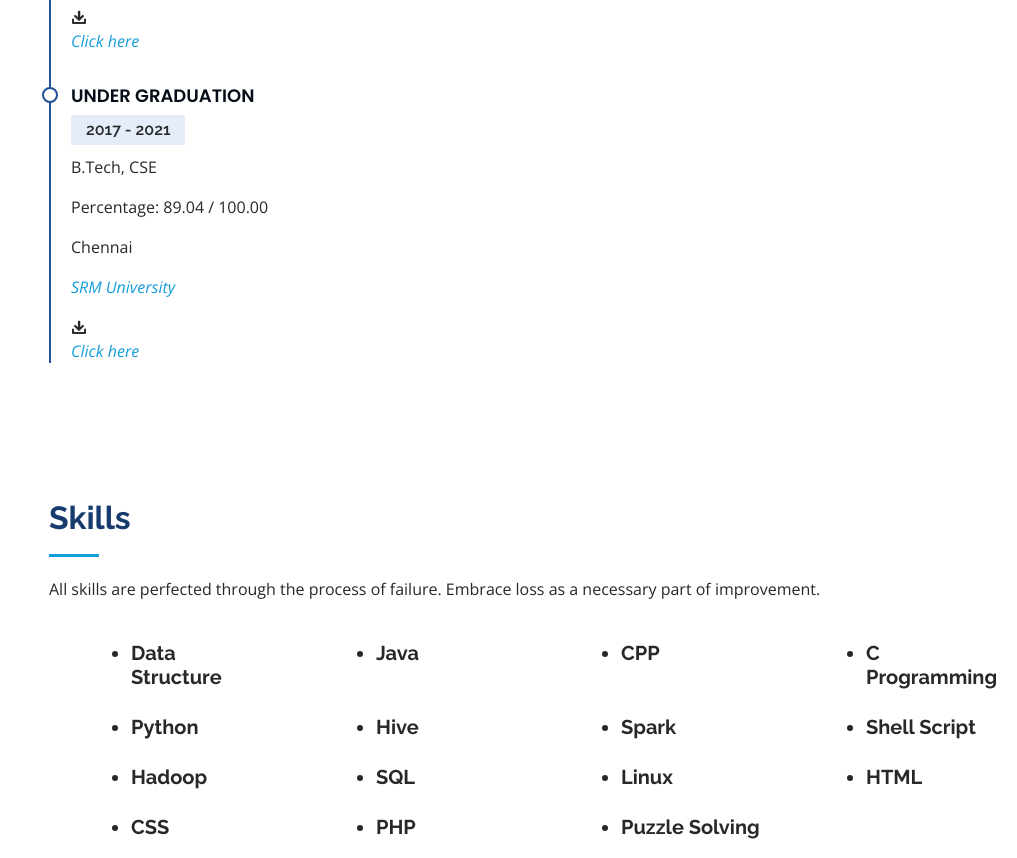
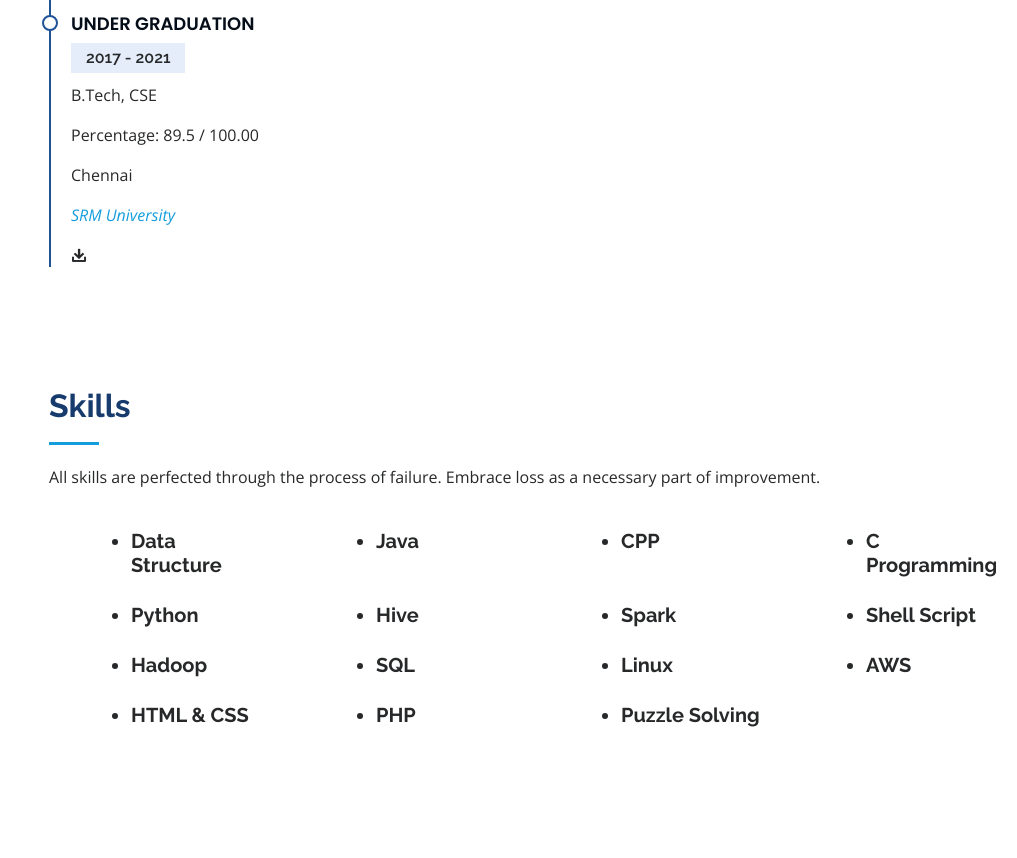
Before and after one commit to dgoyal607/ResumePortfolio, a plain HTML site: page iPortfolio/index.html in a window 1280 px wide. Shown: the part 1649-2507 px from the top of the page, without its empty margins (263-1280 px from the left). Drawn offline with nearby package versions, Linux system fonts and the light colour scheme.

Commit message:
updated on 27-01-2022

```diff
--- a/iPortfolio/index.html
+++ b/iPortfolio/index.html
@@ -102,8 +102,8 @@
 
         <div class="section-title">
           <h2>About</h2>
-          <p>Energetic Fresher holding B.Tech degree Computer Science and Engineering from SRM University , good
-            knowledge in coding subjects, and ability
+          <p>I am BigData Developer, Holding B.Tech degree in Computer Science and Engineering from SRM University , good
+            knowledge in BigData Technologies such as Spark, Hive, Aws, Mysql Server, Scala, Python, Linux, Shell Scripting, ETL Pipeline, Data Analysis, Java, coding subjects, and ability
             to update and learn new concepts quickly. Motivated, Self Starter and ability to work in any environment,
             and possess good analytical skills. Looking
             for a challenging role in a reputable organization to utilize my technical skills for the growth of the
@@ -147,7 +147,7 @@
                   <li><i class="icofont-rounded-right"></i> <strong>College:</strong> SRM Univerty (Chennai)</li>
                   <li><i class="icofont-rounded-right"></i> <strong>Email:</strong> dgoyal607@yahoo.in</li>
                   <li><i class="icofont-rounded-right"></i> <strong>Working in:</strong> Infocepts</li>
-                  <li><i class="icofont-rounded-right"></i> <strong>Website:</strong><a href="https://bit.ly/2Rs34d0" target="_blank"> Click here</a></li>
+                  <li><i class="icofont-rounded-right"></i> <strong>Website:</strong><a href="https://condescending-shirley-e347cb.netlify.app" target="_blank"> Click here</a></li>
                 </ul>
               </div>
             </div>
@@ -186,8 +186,8 @@
                     School</a></em></p>
 
               <div class="icon"><i class="icofont-download"></i>
-                <p><em><a href="https://drive.google.com/drive/folders/1GDN7kWw9A-9IMNMOobigCmeulNU_CtaK?usp=sharing"
-                      target="_blank">Click here</a></em></p></i>
+<!--                 <p><em><a href="https://drive.google.com/drive/folders/1GDN7kWw9A-9IMNMOobigCmeulNU_CtaK?usp=sharing" -->
+<!--                       target="_blank">Click here</a></em></p></i> -->
               </div>
 
             </div>
@@ -206,8 +206,8 @@
               <p><em><a href="http://springmeadowspublicschool.com/2016/" target="_blank">Spring Meadows Public
                     School</a></em></p>
               <div class="icon"><i class="icofont-download"></i>
-                <p><em><a href="https://drive.google.com/drive/folders/1u0Ww3sAGL3_iOsxyGDgTSbHOqVvOZH-i?usp=sharing"
-                      target="_blank">Click here</a></em></p></i>
+<!--                 <p><em><a href="https://drive.google.com/drive/folders/1u0Ww3sAGL3_iOsxyGDgTSbHOqVvOZH-i?usp=sharing" -->
+<!--                       target="_blank">Click here</a></em></p></i> -->
               </div>
 
             </div>
@@ -222,8 +222,7 @@
 
               <p><em><a href="https://www.allen.ac.in/" target="_blank">ALLEN Career Institute</a></em></p>
               <div class="icon"><i class="icofont-download"></i>
-                <p><em><a href="https://drive.google.com/drive/folders/1m8XyzP3x3vSdKJU5_KD2Mc6_U40F-h7g?usp=sharing"
-                      target="_blank">Click here</a></em></p></i>
+<!--                 <p><em><a href="https://drive.google.com/drive/folders/1m8XyzP3x3vSdKJU5_KD2Mc6_U40F-h7g?usp=sharing" target="_blank">Click here</a></em></p></i> -->
               </div>
 
             </div>
@@ -234,13 +233,13 @@
               <h5>2017 - 2021</h5>
               <p>B.Tech, CSE</p>
 
-              <p>Percentage: 89.04 / 100.00</p>
+              <p>Percentage: 89.5 / 100.00</p>
               <p>Chennai</p>
 
               <p><em><a href="https://www.srmist.edu.in/" target="_blank">SRM University</a></em></p>
               <div class="icon"><i class="icofont-download"></i>
-                <p><em><a href="https://drive.google.com/drive/folders/17mAywG-X279tIpFKWuQCnBgw_xqBoQow?usp=sharing"
-                      target="_blank">Click here</a></em></p></i>
+<!--                 <p><em><a href="https://drive.google.com/drive/folders/17mAywG-X279tIpFKWuQCnBgw_xqBoQow?usp=sharing" -->
+<!--                       target="_blank">Click here</a></em></p></i> -->
               </div>
 
             </div>
@@ -383,7 +382,7 @@
           <div class="col-lg-3" data-aos="fade-up">
             <ul>
               <h4 class="title">
-                <li>HTML</li>
+                <li>AWS</li>
               </h4>
             </ul>
           </div>
@@ -391,7 +390,7 @@
           <div class="col-lg-3" data-aos="fade-up">
             <ul>
               <h4 class="title">
-                <li>CSS</li>
+                <li>HTML & CSS</li>
               </h4>
             </ul>
           </div>
```
